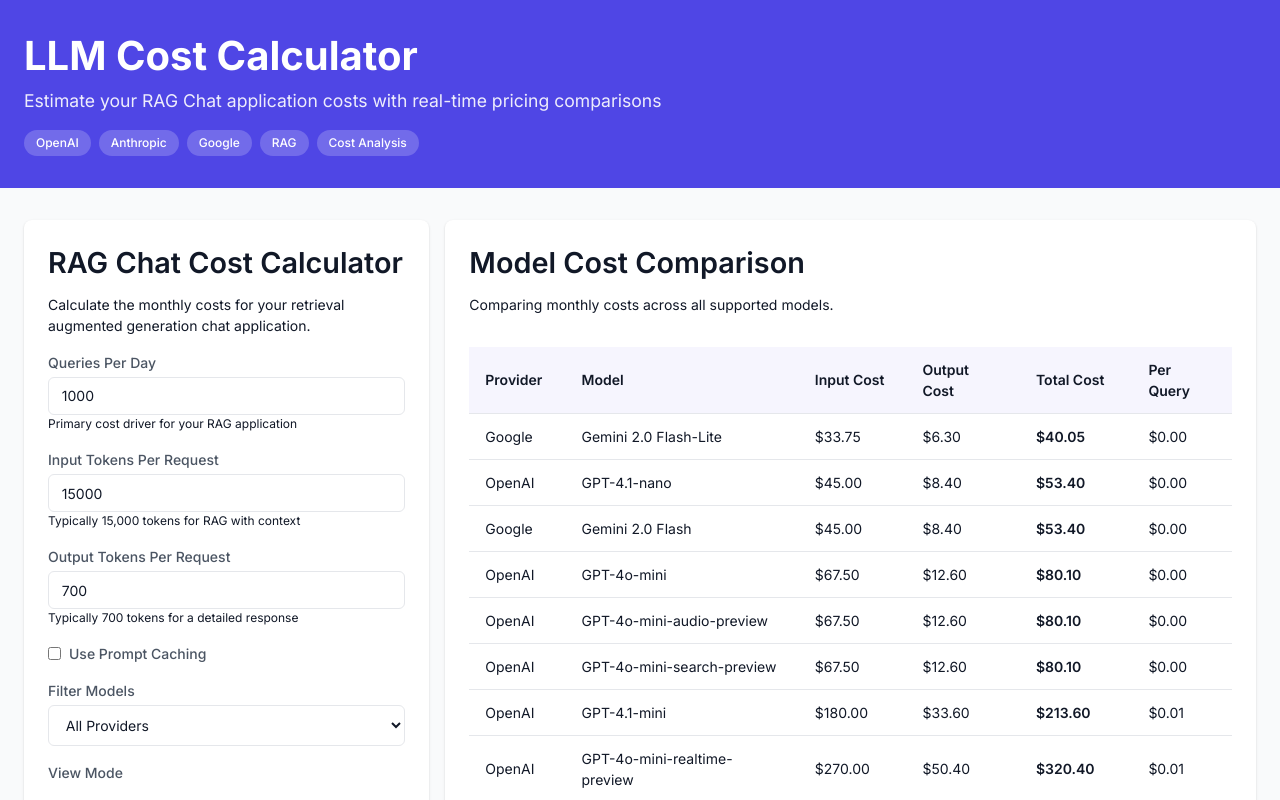
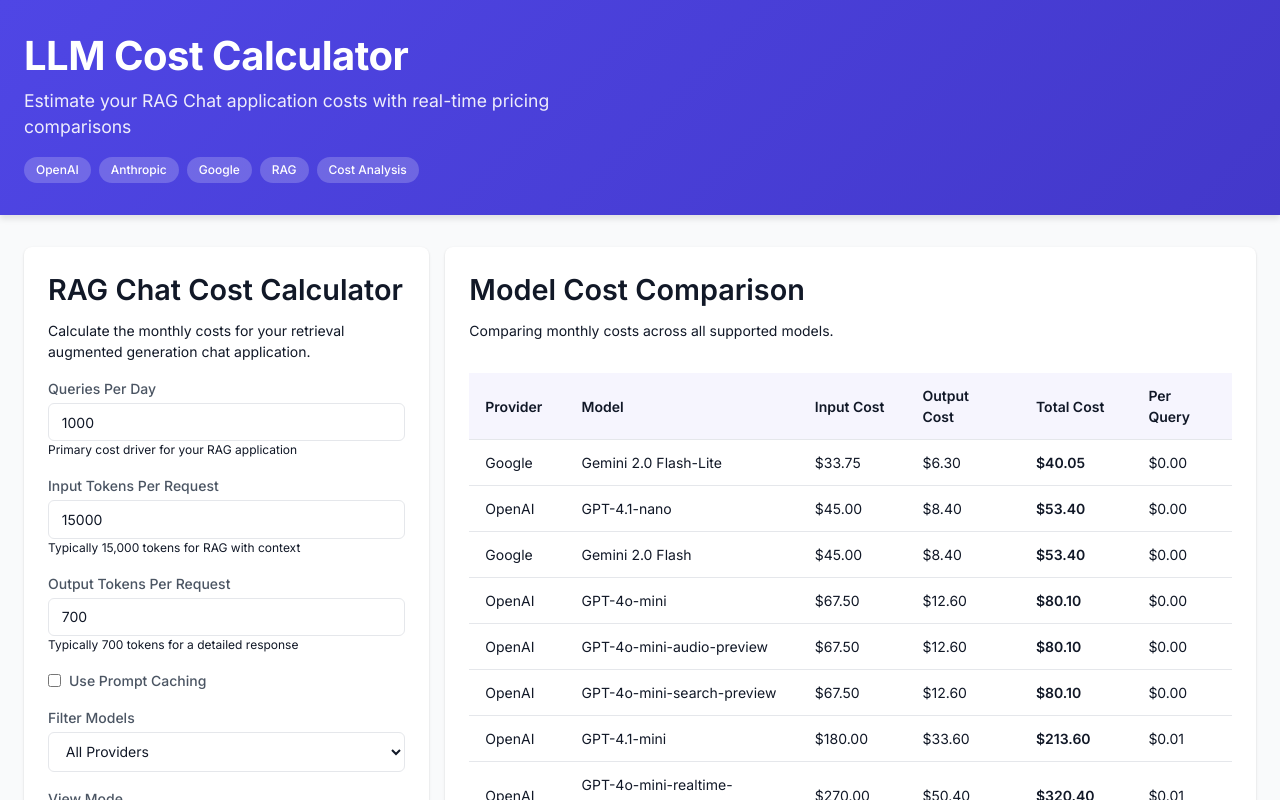
Before and after one commit to mathislucka/deepset-webinar-ui, a React (Vite) app: page / in a window 1280 px wide. Shown: the top 800 px of the page. Built offline with nearby package versions, Linux system fonts and the light colour scheme; the HTML template or start-up script is replaced by a standard one.

Commit message:
feat: enhance header styling with gradient and improved typography

```diff
--- a/src/App.css
+++ b/src/App.css
@@ -14,19 +14,24 @@
 
 .app-header {
   background-color: var(--primary-color);
+  background-image: linear-gradient(135deg, var(--primary-color) 0%, var(--primary-hover) 100%);
   padding: 2rem 0;
   color: white;
+  box-shadow: 0 4px 6px rgba(0, 0, 0, 0.1);
 }
 
 .app-header h1 {
   color: white;
   margin-bottom: 0.5rem;
+  font-weight: 700;
+  letter-spacing: -0.5px;
 }
 
 .app-header .subtitle {
   font-size: 1.1rem;
   opacity: 0.9;
   margin: 0;
+  max-width: 600px;
 }
 
 .main-content {
```
